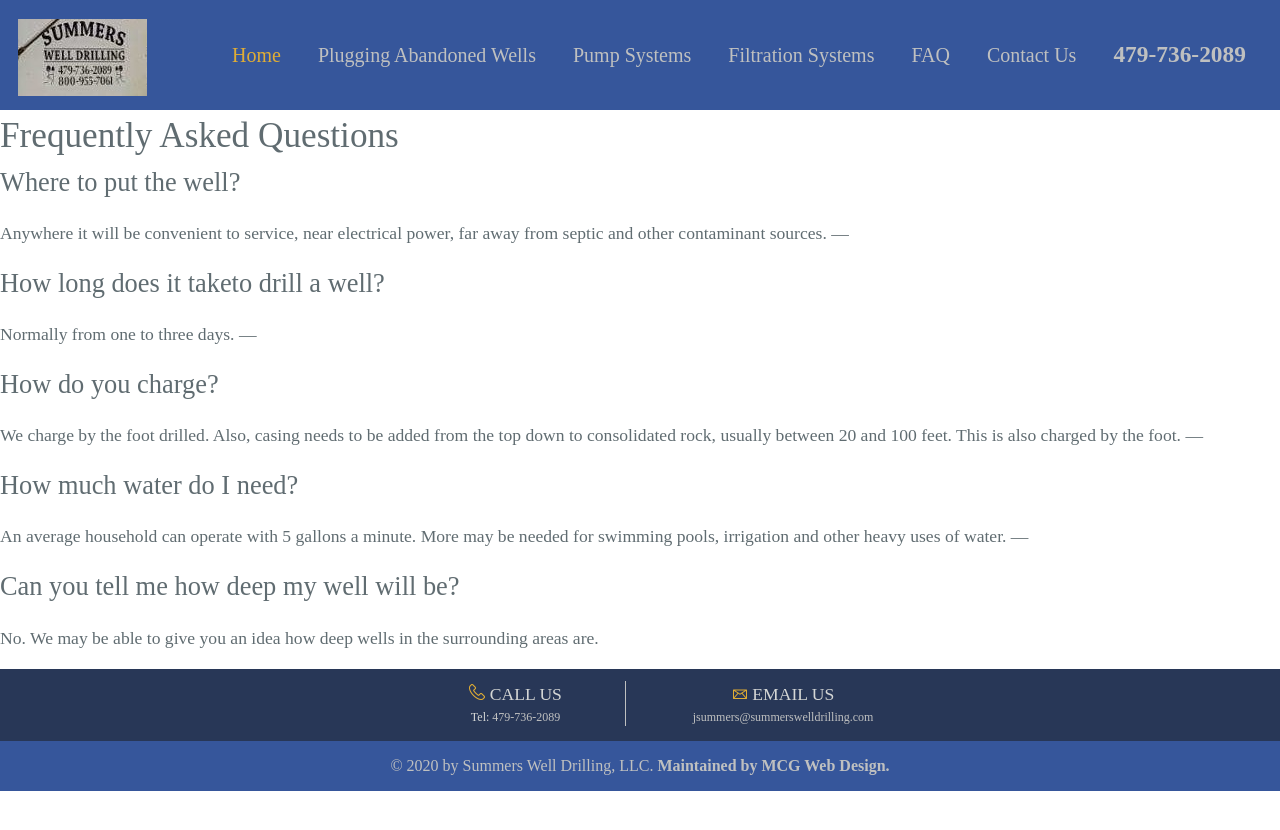
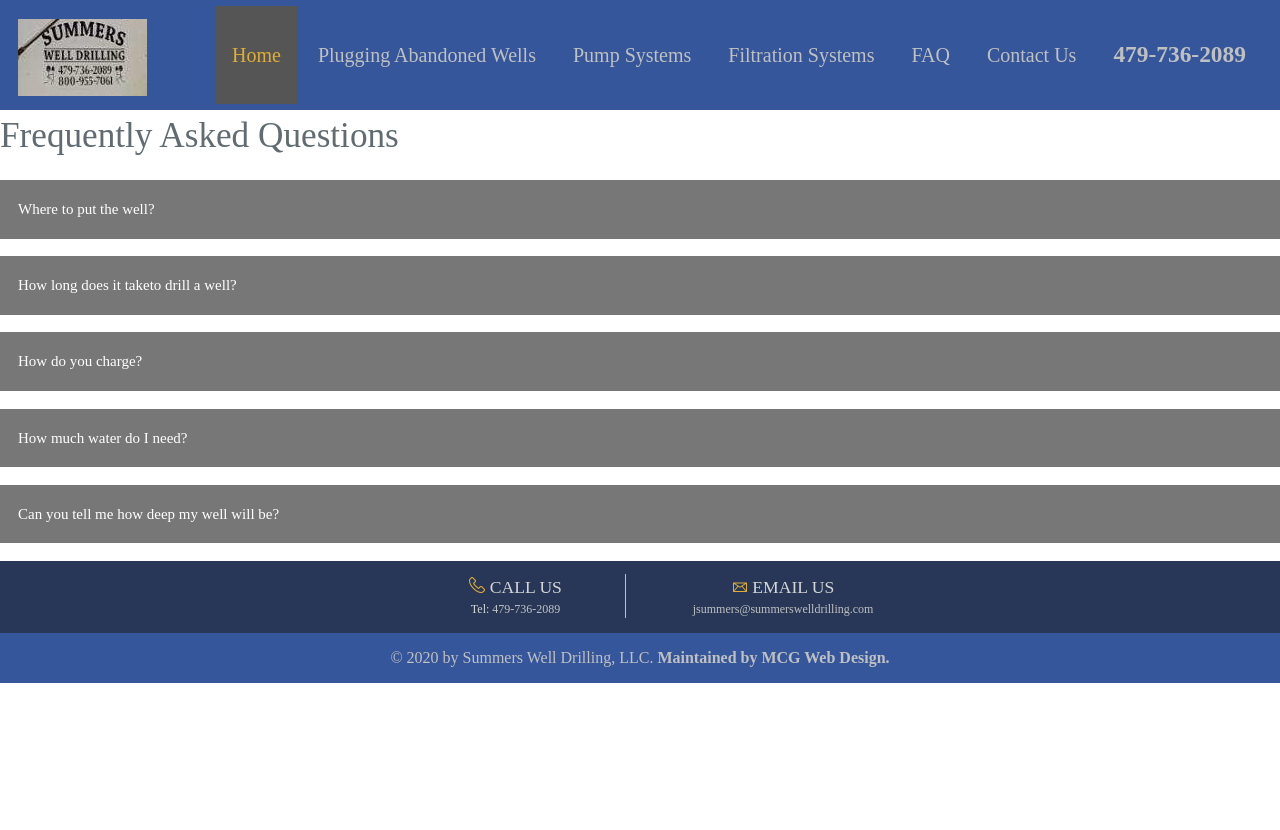
Before and after one commit to jamess999888/SummersDrilling, a Jekyll site: the page built from faq.md, in a window 1280 px wide. Shown: the top 830 px of the page. Built offline with Jekyll 4.4.1, drawn with Linux system fonts in a browser that asks for light colours; our own code applies the rules of GitHub Pages for plain Markdown files.

Commit message:
adding collapsibles to faq

```diff
--- a/css/style.css
+++ b/css/style.css
@@ -1219,6 +1219,30 @@ ul.topnav li.right {
     font-size: 1.4em;
 }
 
+.collapsible {
+    background-color: #777;
+    color: white;
+    cursor: pointer;
+    padding: 18px;
+    width: 100%;
+    border: none;
+    text-align: left;
+    outline: none;
+    font-size: 15px;
+}
+
+.active,
+.collapsible:hover {
+    background-color: #555;
+}
+
+.collapsible-content {
+    padding: 0 18px;
+    display: none;
+    overflow: hidden;
+    background-color: #f1f1f1;
+}
+
 
 /* 48em = 768px */
 
--- a/faq.md
+++ b/faq.md
@@ -1,15 +1,19 @@
-# Frequently Asked Questions
-## Where to put the well?
-Anywhere it will be convenient to service, near electrical power, far away from septic and other contaminant sources.
----
-## How long does it taketo drill a well?
-Normally from one to three days.
----
-## How do you charge?
-We charge by the foot drilled. Also, casing needs to be added from the top down to consolidated rock, usually between 20 and 100 feet. This is also charged by the foot.
----
-## How much water do I need?
-An average household can operate with 5 gallons a minute. More may be needed for swimming pools, irrigation and other heavy uses of water.
----
-## Can you tell me how deep my well will be?
-No. We may be able to give you an idea how deep wells in the surrounding areas are.
+<script src="{{ '/js/collapsible.js?v=' | append: site.github.build_revision | relative_url }}"></script>
+
+
+<h1>Frequently Asked Questions</h1>
+
+<button class="collapsible">Where to put the well?</button>
+<div class="collapsible-content">Anywhere it will be convenient to service, near electrical power, far away from septic and other contaminant sources.</div>
+
+<button class="collapsible">How long does it taketo drill a well?</button>
+<div class="collapsible-content">Normally from one to three days.</div>
+
+<button class="collapsible">How do you charge?</button>
+<div class="collapsible-content">We charge by the foot drilled. Also, casing needs to be added from the top down to consolidated rock, usually between 20 and 100 feet. This is also charged by the foot.</div>
+
+<button class="collapsible">How much water do I need?</button>
+<div class="collapsible-content">An average household can operate with 5 gallons a minute. More may be needed for swimming pools, irrigation and other heavy uses of water.</div>
+
+<button class="collapsible">Can you tell me how deep my well will be?</button>
+<div class="collapsible-content">No. We may be able to give you an idea how deep wells in the surrounding areas are.</div>
--- /dev/null
+++ b/js/collapsible.js
@@ -0,0 +1,14 @@
+var coll = document.getElementsByClassName("collapsible");
+var i;
+
+for (i = 0; i < coll.length; i++) {
+    coll[i].addEventListener("click", function() {
+        this.classList.toggle("active");
+        var content = this.nextElementSibling;
+        if (content.style.display === "block") {
+            content.style.display = "none";
+        } else {
+            content.style.display = "block";
+        }
+    });
+}
```
